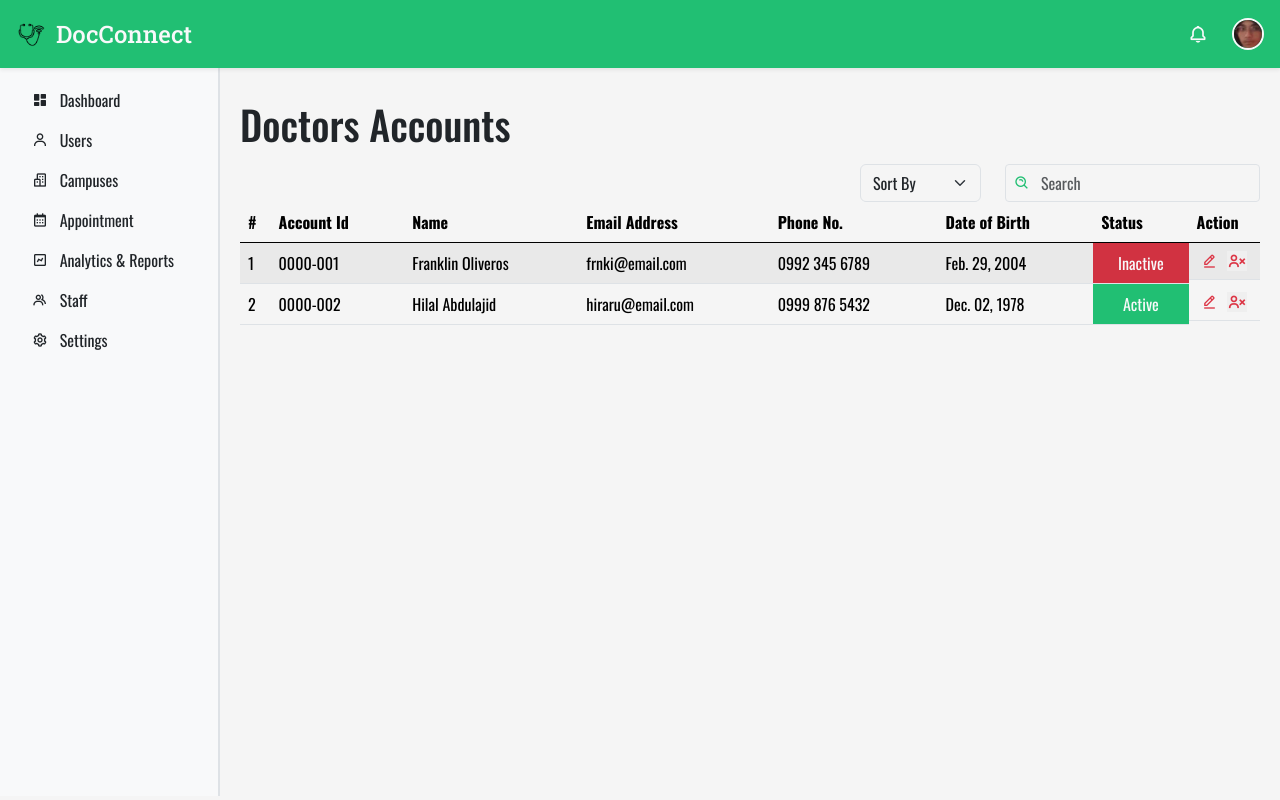
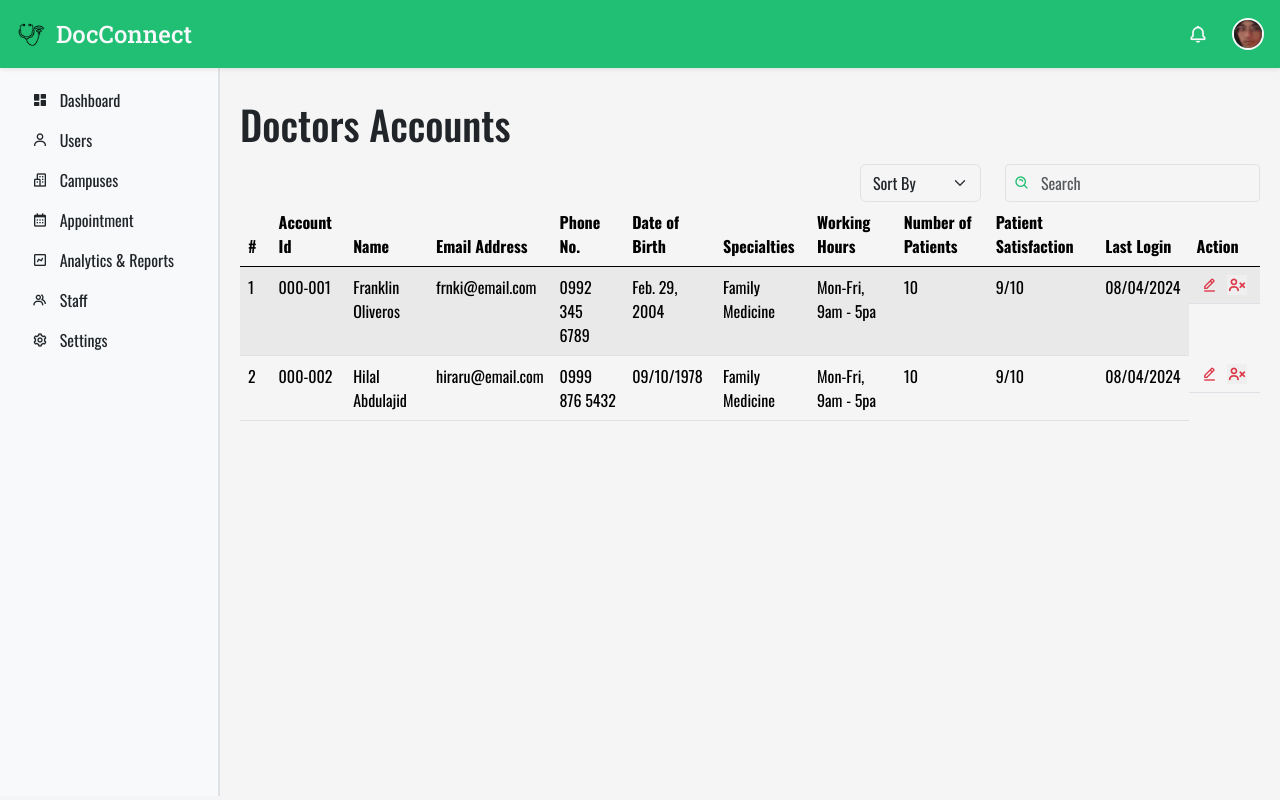
Before and after one commit to frnkln-olvrs/DocConnect, a PHP site: page /admin/admin.doctorsAcc.php in a window 1280 px wide. Run offline with PHP 8.4, Linux system fonts and the light colour scheme; some libraries are stand-ins or nearby versions.

Commit message:
Update admin.doctorsAcc.php

```diff
--- a/admin/admin.doctorsAcc.php
+++ b/admin/admin.doctorsAcc.php
@@ -40,30 +40,29 @@
       $appointment_array = array(
         array(
           'name' => 'Franklin Oliveros',
-          'acc-id' => '0000-001',
+          'acc-id' => '000-001',
           'email' => 'frnki@email.com',
           'phone-no' => '0992 345 6789',
           'DoB' => 'Feb. 29, 2004',
-          'status' => 'Inactive',
+          'specialties' => 'Family Medicine',
+          'work-hour' => 'Mon-Fri, 9am - 5pa',
+          'no.patients' => '10',
+          'rating' => '9/10',
+          'last-login' => '08/04/2024',
         ),
         array(
           'name' => 'Hilal Abdulajid',
-          'acc-id' => '0000-002',
+          'acc-id' => '000-002',
           'email' => 'hiraru@email.com',
           'phone-no' => '0999 876 5432',
-          'DoB' => 'Dec. 02, 1978',
-          'status' => 'Active',
+          'DoB' => '09/10/1978',
+          'specialties' => 'Family Medicine',
+          'work-hour' => 'Mon-Fri, 9am - 5pa',
+          'no.patients' => '10',
+          'rating' => '9/10',
+          'last-login' => '08/04/2024',
         ),
       );
-
-      function getStatusClass($status) {
-        switch ($status) {
-          case 'Active':
-            return 'bg-success';
-          case 'Inactive':
-            return 'bg-danger';
-        }
-      }
       ?>
 
       <table id="usersAcc_table" class="table table-striped" style="width:100%">
@@ -75,7 +74,11 @@
             <th scope="col">Email Address</th>
             <th scope="col">Phone No.</th>
             <th scope="col">Date of Birth</th>
-            <th scope="col">Status</th>
+            <th scope="col">Specialties</th>
+            <th scope="col">Working Hours</th>
+            <th scope="col">Number of Patients</th>
+            <th scope="col">Patient Satisfaction</th>
+            <th scope="col">Last Login</th>
             <th scope="col" width="7%">Action</th>
           </tr>
         </thead>
@@ -83,7 +86,6 @@
           <?php
           $counter = 1;
           foreach ($appointment_array as $item) {
-            $statusClass = getStatusClass($item['status']);
           ?>
             <tr>
               <td><?= $counter ?></td>
@@ -92,9 +94,14 @@
               <td><?= $item['email'] ?></td>
               <td><?= $item['phone-no'] ?></td>
               <td><?= $item['DoB'] ?></td>
-              <td class="<?= $statusClass ?> text-light text-center"><?= $item['status'] ?></td>
+              <td><?= $item['specialties'] ?></td>
+              <td><?= $item['work-hour'] ?></td>
+              <td><?= $item['no.patients'] ?></td>
+              <td><?= $item['rating'] ?></td>
+              <td><?= $item['last-login'] ?></td>
 
-              <td class="d-flex justify-content-around align-items-center text-center">
+
+              <td class="h-100 d-flex justify-content-around align-items-center text-center">
                 <a href="patient_details.php?code=<?= $item['acc-id'] ?>" title="View Details">
                   <i class='bx bx-edit-alt' ></i>
                 </a>
```
